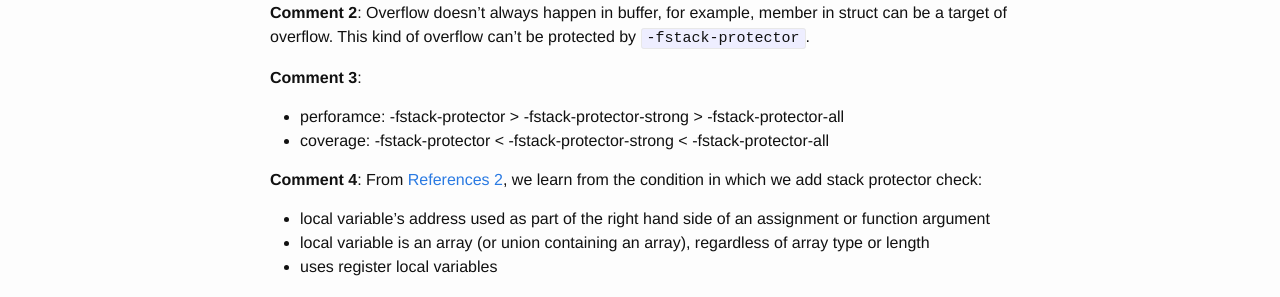
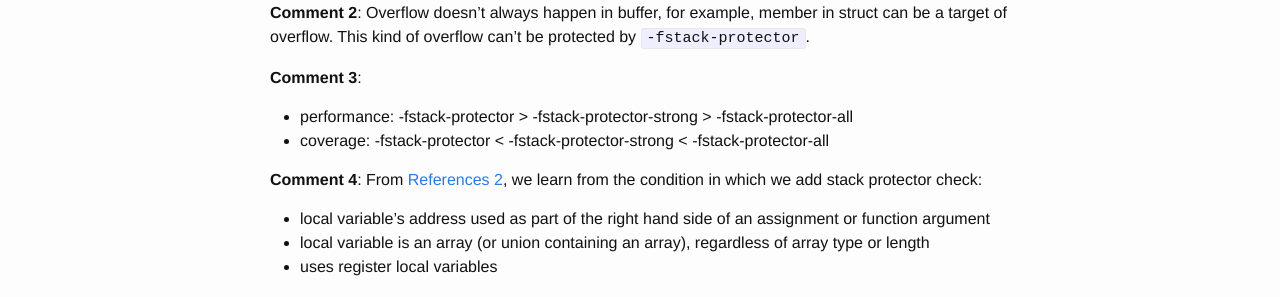
Before and after one commit to mudongliang/mudongliang.github.io, a Jekyll site: the page built from _posts/2016-05-24-stack-protector.md, in a window 1280 px wide. Shown: the part 868-1165 px from the top of the page. Built offline with Jekyll 4.4.1, drawn with Linux system fonts in a browser that asks for light colours; some of the changed lines change nothing that is shown.

Commit message:
Minor typo.

```diff
--- a/_posts/2016-05-24-stack-protector.md
+++ b/_posts/2016-05-24-stack-protector.md
@@ -29,8 +29,8 @@ Like -fstack-protector but includes additional functions to be protected — tho
 
 **Comment 3**:
 
-- perforamce: -fstack-protector > -fstack-protector-strong > -fstack-protector-all
-- coverage:   -fstack-protector < -fstack-protector-strong < -fstack-protector-all
+- performance: -fstack-protector > -fstack-protector-strong > -fstack-protector-all
+- coverage:    -fstack-protector < -fstack-protector-strong < -fstack-protector-all
 
 **Comment 4**:
 From [References 2](https://outflux.net/blog/archives/2014/01/27/fstack-protector-strong/), we learn from the condition in which we add stack protector check:
```
